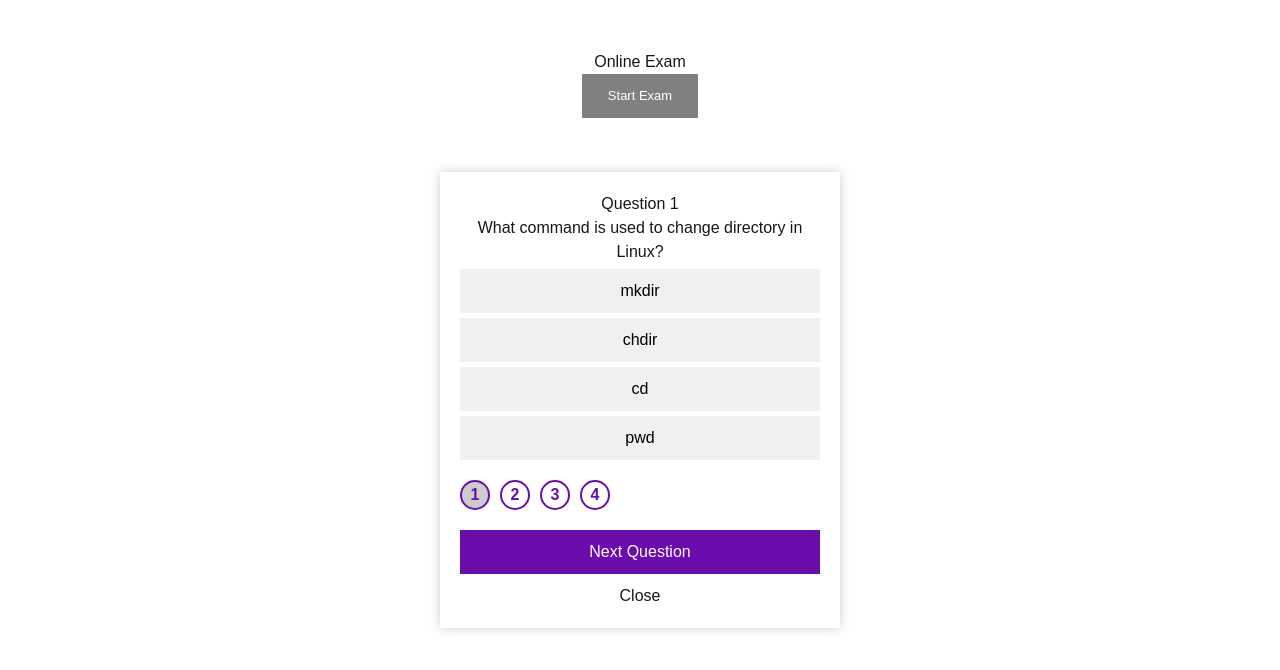
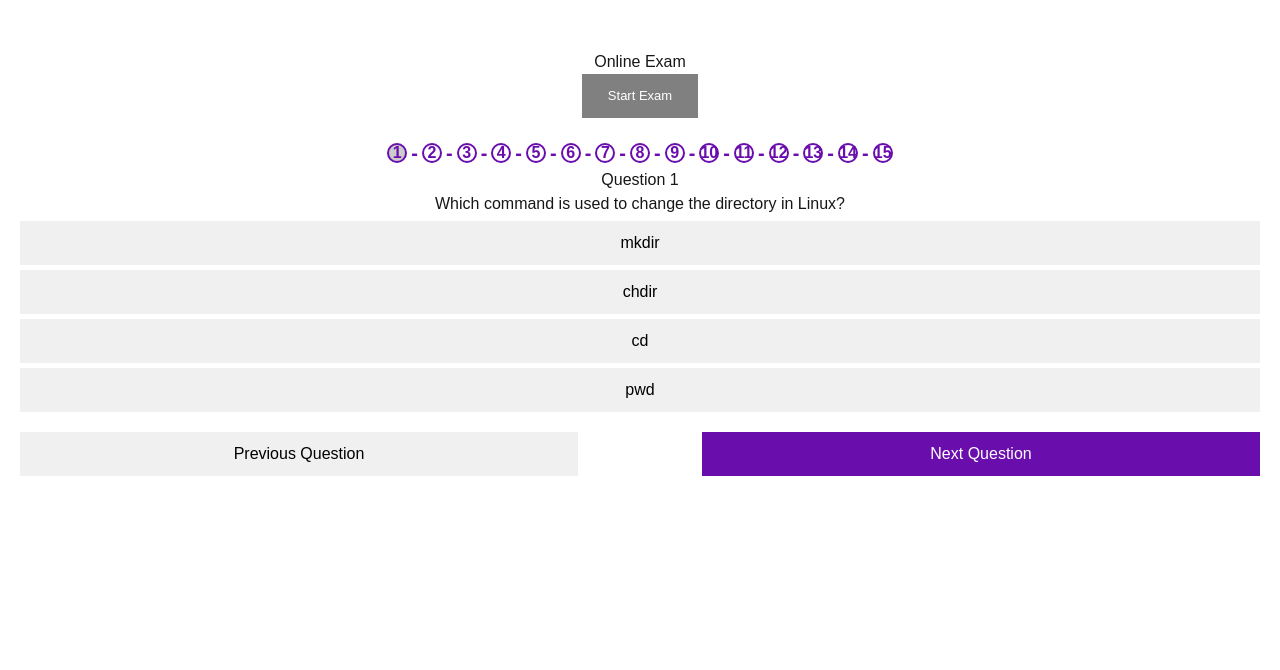
Before and after one commit to aiiotcenter/Nafise-Team-Interns, a Next.js app: page / in a window 1280 px wide. Both pictures are taken after a click on the button "Start Exam". Shown: the top 670 px of the page. Built offline with nearby package versions, Linux system fonts and the light colour scheme.

Commit message:
Updated ExamModal, ProgressIndicator, and page.tsx

```diff
--- a/src/app/page.tsx
+++ b/src/app/page.tsx
@@ -5,28 +5,94 @@ import ExamModal from "../components/ExamModal/ExamModal";
 
 const mockQuestions = [
   {
-        "section": "multiple-choice",
-        "question": "What command is used to change directory in Linux?",
-        "options": ["mkdir", "chdir", "cd", "pwd"],
-        "answer": "cd"
+    section: "multiple-choice",
+    question: "Which command is used to change the directory in Linux?",
+    options: ["mkdir", "chdir", "cd", "pwd"],
+    answer: "cd"
   },
   {
-        "section": "multiple-choice",
-        "question": "Which command is used to remove a file in Linux?",
-        "options": ["del", "remove", "rm", "eradicate"],
-        "answer": "rm"
+    section: "multiple-choice",
+    question: "Which command is used to remove a file in Linux?",
+    options: ["del", "remove", "rm", "erase"],
+    answer: "rm"
   },
   {
-        "section": "true/false",
-        "question": "The 'ls' command lists all files in the current directory.",
-        "options": ["True", "False"],
-        "answer": "True"
+    section: "true/false",
+    question: "The 'ls' command lists all files in the current directory.",
+    options: ["True", "False"],
+    answer: "True"
   },
   {
-        "section": "fill-in-the-blank",
-        "question": "The '___' command is used to change the permissions of a file.",
-        "options": [],
-        "answer": "chmod"
+    section: "fill-in-the-blank",
+    question: "The '___' command is used to change file permissions.",
+    options: [],
+    answer: "chmod"
+  },
+  {
+    section: "multiple-choice",
+    question: "Which command prints the current working directory?",
+    options: ["lsdir", "printcwd", "pwd", "cwdprint"],
+    answer: "pwd"
+  },
+  {
+    section: "true/false",
+    question: "The 'pwd' command stands for 'Print With Detail'.",
+    options: ["True", "False"],
+    answer: "False"
+  },
+  {
+    section: "multiple-choice",
+    question: "Which command displays the contents of a file?",
+    options: ["display", "cat", "show", "see"],
+    answer: "cat"
+  },
+  {
+    section: "fill-in-the-blank",
+    question: "The command '_____' is used to exit the shell.",
+    options: [],
+    answer: "exit"
+  },
+  {
+    section: "multiple-choice",
+    question: "What does the 'ps' command do?",
+    options: ["Pauses the system", "Prints the system", "Shows process status", "Displays active processes"],
+    answer: "Displays active processes"
+  },
+  {
+    section: "true/false",
+    question: "The 'cp' command is used to copy files.",
+    options: ["True", "False"],
+    answer: "True"
+  },
+  {
+    section: "multiple-choice",
+    question: "Which command is used to move or rename files?",
+    options: ["mv", "move", "rename", "chg"],
+    answer: "mv"
+  },
+  {
+    section: "fill-in-the-blank",
+    question: "To create a new directory, use the command '____'.",
+    options: [],
+    answer: "mkdir"
+  },
+  {
+    section: "multiple-choice",
+    question: "Which command lists the contents of a directory?",
+    options: ["ls", "dir", "show", "list"],
+    answer: "ls"
+  },
+  {
+    section: "true/false",
+    question: "In Linux, 'sudo' is used to execute commands as another user.",
+    options: ["True", "False"],
+    answer: "True"
+  },
+  {
+    section: "multiple-choice",
+    question: "Which command is used to search for text in a file?",
+    options: ["search", "grep", "find", "scan"],
+    answer: "grep"
   }
 ];
 
--- a/src/components/ExamModal/ExamModal.tsx
+++ b/src/components/ExamModal/ExamModal.tsx
@@ -9,47 +9,50 @@ type Question = {
   answer: string;
 };
 
-type ExamModalProps = {
+type ExamProps = {
   questions: Question[];
-  onClose: () => void;
 };
 
-const ExamModal: React.FC<ExamModalProps> = ({ questions, onClose }) => {
+const Exam: React.FC<ExamProps> = ({ questions }) => {
   const totalQuestions = questions.length;
   const [currentQuestionIndex, setCurrentQuestionIndex] = useState(0);
   const [answeredQuestions, setAnsweredQuestions] = useState<number[]>([]);
-  const [selectedAnswer, setSelectedAnswer] = useState<string>("");
+  const [selectedAnswer, setSelectedAnswer] = useState<{ [key: number]: string }>({});
 
   const handleNext = () => {
-    if (!answeredQuestions.includes(currentQuestionIndex + 1)) {
+    if (!answeredQuestions.includes(currentQuestionIndex + 1) && selectedAnswer[currentQuestionIndex] !== undefined) {
       setAnsweredQuestions([...answeredQuestions, currentQuestionIndex + 1]);
     }
     if (currentQuestionIndex < totalQuestions - 1) {
       setCurrentQuestionIndex(currentQuestionIndex + 1);
-      setSelectedAnswer("");
-    } else {
-      alert("Exam Completed!");
-      onClose();
     }
+  };
+
+  const handlePrevious = () => {
+    if (currentQuestionIndex > 0) {
+      setCurrentQuestionIndex(currentQuestionIndex - 1);
+    }
+  };
+
+  const handleAnswer = (option: string) => {
+    setSelectedAnswer({ ...selectedAnswer, [currentQuestionIndex]: option });
+  };
+
+  const handleFinish = () => {
+    alert("Exam completed! Closing window...");
+    window.close(); // Sınav ekranını kapatır
   };
 
   const question = questions[currentQuestionIndex];
 
   return (
-    <div
-      style={{
-        position: "fixed",
-        top: "50%",
-        left: "50%",
-        transform: "translate(-50%, -50%)",
-        background: "white",
-        padding: "20px",
-        boxShadow: "0px 0px 10px rgba(0, 0, 0, 0.2)",
-        zIndex: 1000,
-        width: "400px",
-        textAlign: "center",
-      }}
-    >
+    <div style={{ textAlign: "center", padding: "20px" }}>
+      <ProgressIndicator
+        totalQuestions={totalQuestions}
+        answeredQuestions={answeredQuestions}
+        currentQuestion={currentQuestionIndex + 1}
+      />
+
       <h2>Question {currentQuestionIndex + 1}</h2>
       <p>{question.question}</p>
 
@@ -57,14 +60,14 @@ const ExamModal: React.FC<ExamModalProps> = ({ questions, onClose }) => {
         question.options.map((option, index) => (
           <button
             key={index}
-            onClick={() => setSelectedAnswer(option)}
+            onClick={() => handleAnswer(option)}
             style={{
               display: "block",
               width: "100%",
               padding: "10px",
               margin: "5px 0",
-              background: selectedAnswer === option ? "#6a0dad" : "#f0f0f0",
-              color: selectedAnswer === option ? "white" : "black",
+              background: selectedAnswer[currentQuestionIndex] === option ? "#6a0dad" : "#f0f0f0",
+              color: selectedAnswer[currentQuestionIndex] === option ? "white" : "black",
             }}
           >
             {option}
@@ -75,37 +78,39 @@ const ExamModal: React.FC<ExamModalProps> = ({ questions, onClose }) => {
         <input
           type="text"
           placeholder="Type your answer..."
-          value={selectedAnswer}
-          onChange={(e) => setSelectedAnswer(e.target.value)}
+          value={selectedAnswer[currentQuestionIndex] || ""}
+          onChange={(e) => handleAnswer(e.target.value)}
           style={{ width: "100%", padding: "10px", marginTop: "10px" }}
         />
       )}
 
-      <ProgressIndicator
-        totalQuestions={totalQuestions}
-        answeredQuestions={answeredQuestions}
-        currentQuestion={currentQuestionIndex + 1}
-      />
+      <div style={{ display: "flex", justifyContent: "space-between", marginTop: "20px" }}>
+        <button
+          onClick={handlePrevious}
+          disabled={currentQuestionIndex === 0}
+          style={{ padding: "10px", width: "45%", background: "#f0f0f0", color: "black" }}
+        >
+          Previous Question
+        </button>
 
+        {currentQuestionIndex < totalQuestions - 1 ? (
           <button
             onClick={handleNext}
-        style={{
-          marginTop: "20px",
-          padding: "10px",
-          width: "100%",
-          background: "#6a0dad",
-          color: "white",
-          border: "none",
-        }}
+            style={{ padding: "10px", width: "45%", background: "#6a0dad", color: "white", border: "none" }}
           >
             Next Question
           </button>
-
-      <button onClick={onClose} style={{ marginTop: "10px", width: "100%" }}>
-        Close
+        ) : (
+          <button
+            onClick={handleFinish}
+            style={{ padding: "10px", width: "45%", background: "#ff4d4d", color: "white", border: "none" }}
+          >
+            Finish Exam
           </button>
+        )}
+      </div>
     </div>
   );
 };
 
-export default ExamModal;
+export default Exam;
--- a/src/components/ProgressIndicator/ProgressIndicator.tsx
+++ b/src/components/ProgressIndicator/ProgressIndicator.tsx
@@ -12,19 +12,34 @@ const ProgressIndicator: React.FC<ProgressIndicatorProps> = ({
   answeredQuestions = [],
   currentQuestion = 1,
 }) => {
+  const maxWidth = 80; // Progress Bar toplam genişliği (yüzde olarak)
+  const circleSize = totalQuestions > 10 ? 20 : 30; // Küçük soru sayısı için büyük yuvarlaklar
+  const spacing = totalQuestions > 10 ? 4 : 10; // Küçük soru sayısı için dar mesafeler
+
   return (
-    <div style={{ display: "flex", gap: "10px", alignItems: "center", marginTop: "20px" }}>
+    <div
+      style={{
+        display: "flex",
+        justifyContent: "center",
+        alignItems: "center",
+        marginBottom: "20px",
+        width: `${maxWidth}%`,
+        margin: "auto",
+        flexWrap: "nowrap",
+        overflowX: "auto",
+      }}
+    >
       {[...Array(totalQuestions)].map((_, index) => {
         const questionNumber = index + 1;
         const isAnswered = answeredQuestions.includes(questionNumber);
         const isCurrent = currentQuestion === questionNumber;
 
         return (
+          <React.Fragment key={questionNumber}>
             <div
-            key={questionNumber}
               style={{
-              width: "30px",
-              height: "30px",
+                width: `${circleSize}px`,
+                height: `${circleSize}px`,
                 borderRadius: "50%",
                 display: "flex",
                 justifyContent: "center",
@@ -37,6 +52,12 @@ const ProgressIndicator: React.FC<ProgressIndicatorProps> = ({
             >
               {questionNumber}
             </div>
+            {questionNumber !== totalQuestions && (
+              <span style={{ margin: `0 ${spacing}px`, fontSize: "20px", fontWeight: "bold", color: "#6a0dad" }}>
+                -
+              </span>
+            )}
+          </React.Fragment>
         );
       })}
     </div>
```
Also changed, not shown: 1 other file (tests, documents, lock files or other folders). Lines whose indentation alone changed are shown as unchanged.
